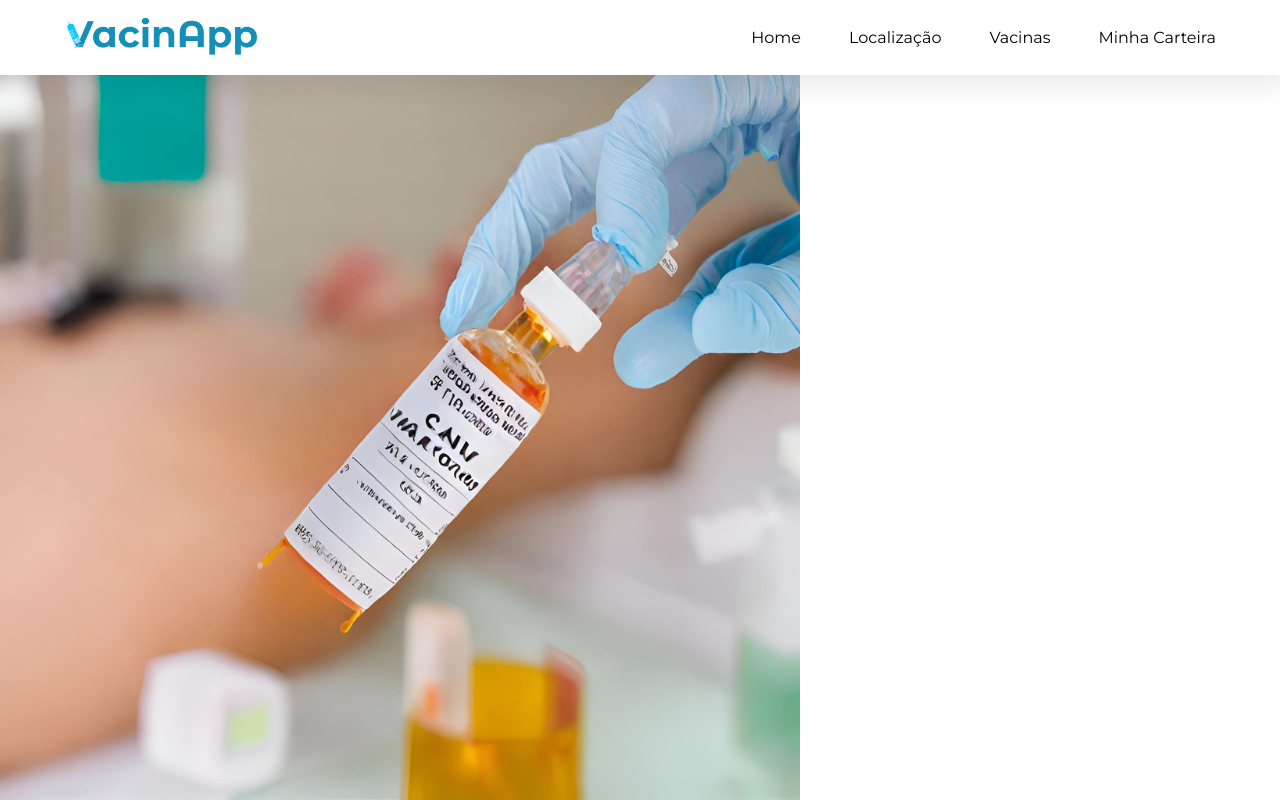
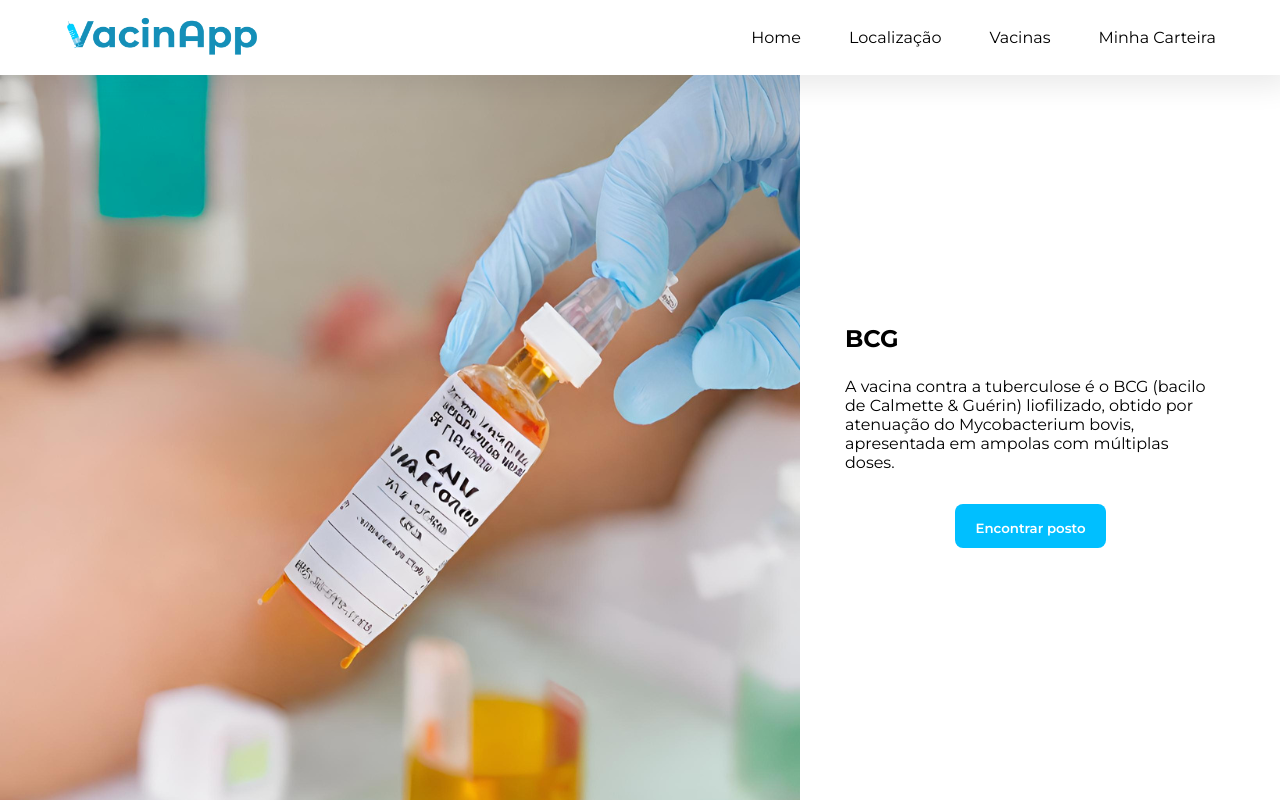
Before and after one commit to VacinApp/Projeto, a Next.js app: page /detalhe in a window 1280 px wide. Shown: the top 800 px of the page. Built offline with nearby package versions, Linux system fonts and the light colour scheme.

Commit message:
feat: novo css detalhe e ajuste no componente Detalhe  e no css  minhacarteira e footerNav

```diff
--- a/src/app/components/Detalhe/Detalhe.jsx
+++ b/src/app/components/Detalhe/Detalhe.jsx
@@ -1,4 +1,4 @@
-import './detalhe.css'
+import './detalhe.css';
 
 const vacina = {
   nome: 'BCG',
@@ -8,16 +8,15 @@ const vacina = {
 
 const Detalhe = () => {
   return (
-    <section>
-      <img src={vacina.imagem} />
-      <div>
-        <h2>{vacina.nome}</h2>
-        <p>{vacina.descricao}</p>
-      </div>
-      <button>Encontrar posto</button>
+    <section className="detalheContainer">
+        <img className='detalheImg' src={vacina.imagem} alt={vacina.nome} />
+        <div className="detalheConteudo">
+          <h2>{vacina.nome}</h2>
+          <p>{vacina.descricao}</p>
+          <button className='detalheBotao'>Encontrar posto</button>
+        </div>
     </section>
   );
 }
 
-
 export default Detalhe;
--- a/src/app/components/Detalhe/detalhe.css
+++ b/src/app/components/Detalhe/detalhe.css
@@ -0,0 +1,31 @@
+@import url("https://fonts.googleapis.com/css2?family=Montserrat:ital,wght@0,100..900;1,100..900&display=swap");
+
+@media screen and (min-width: 1024px){
+  .detalheContainer{
+    display: flex;
+    align-items: center;
+    gap: 2.8125rem;
+    width: 95%;
+    margin: 2.25rem 0 auto ;
+  }
+
+  .detalheConteudo{
+    display: flex;
+    flex-direction: column;
+    gap: 1.5rem;
+  }
+
+  .detalheBotao{
+    padding: 1rem 1.25rem 0.8rem 1.25rem;
+    background-color: #00bfff;
+    border: none;
+    color: #fff;
+    border-radius: 0.5rem;
+    font-family: "Montserrat", sans-serif;
+    font-weight: 600;
+    align-self: center;
+    margin-top: 0.5rem;
+  }
+
+
+}
--- a/src/app/components/FooterNav/footerNav.css
+++ b/src/app/components/FooterNav/footerNav.css
@@ -44,7 +44,8 @@
 
   .rodape {
     width: 95%;
-    margin: 2.25rem auto;
+    margin: 0 auto;
+    margin-bottom: 2.25rem;
     display: flex;
     justify-content: space-between;
     border-top: 1px solid #797979;
--- a/src/app/minha-carteira/minhacarteira.css
+++ b/src/app/minha-carteira/minhacarteira.css
@@ -1,5 +1,5 @@
 .minhasVacinas {
-  margin: 6.5rem 1.5rem 1.5rem;
+  margin: 6.5rem 2.5rem 2.5rem 2.25rem;
 }
 
 .minhasVacinas h1 {
```
